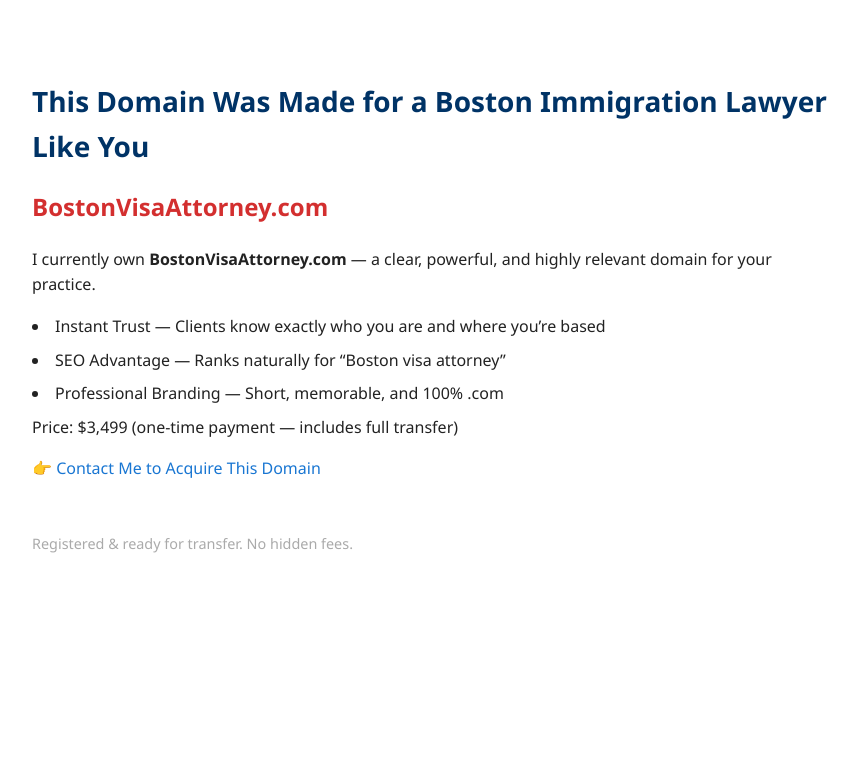
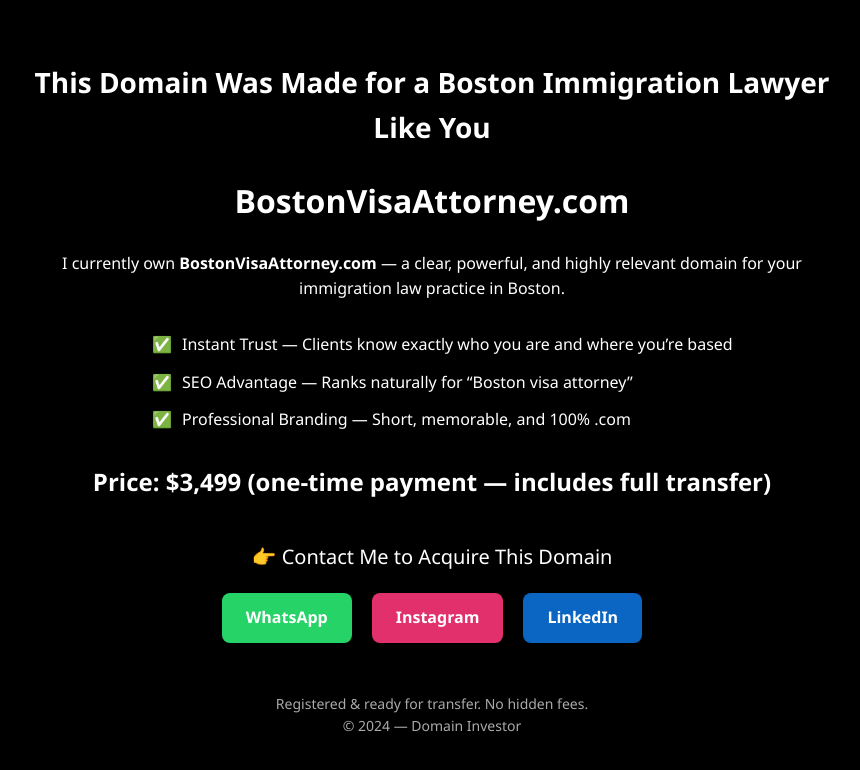
Before and after one commit to Ezzmohamedx/BostonVisaAttorney, a plain HTML site: page index.html in a window 1280 px wide. Shown: the whole page, without its empty margins (208-1068 px from the left). Drawn offline with Linux system fonts and the light colour scheme.

Commit message:
Update index.html

```diff
--- a/index.html
+++ b/index.html
@@ -1,38 +1,93 @@
 <!DOCTYPE html>
 <html lang="en">
 <head>
-  <meta charset="UTF-8">
-  <meta name="viewport" content="width=device-width, initial-scale=1.0">
-  <title>BostonVisaAttorney.com</title>
+  <meta charset="UTF-8" />
+  <meta name="viewport" content="width=device-width, initial-scale=1.0"/>
+  <title>BostonVisaAttorney.com — Premium Domain for Sale</title>
   <style>
     body {
+      margin: 0;
+      padding: 0;
+      background: #000;
+      color: #fff;
       font-family: 'Segoe UI', Tahoma, Geneva, Verdana, sans-serif;
       line-height: 1.6;
+      text-align: center;
+    }
+    .container {
       max-width: 800px;
-    margin: 40px auto;
-    padding: 20px;
-    color: #222;
+      margin: 60px auto;
+      padding: 0 20px;
     }
     h1 {
-    color: #003366;
       font-size: 28px;
-    margin-bottom: 10px;
+      margin-bottom: 20px;
+      color: #gold;
+      font-weight: 600;
     }
     .domain {
-    font-size: 24px;
+      font-size: 32px;
       font-weight: bold;
-    color: #d32f2f;
-    margin: 20px 0;
+      margin: 25px 0;
+      color: #fff;
+    }
+    .benefits {
+      text-align: left;
+      margin: 30px auto;
+      max-width: 600px;
     }
     .benefits li {
-    margin: 8px 0;
+      margin: 12px 0;
+      list-style: none;
+      position: relative;
+      padding-left: 30px;
     }
-  a {
-    color: #1976d2;
+    .benefits li:before {
+      content: "✅";
+      position: absolute;
+      left: 0;
+      color: #gold;
+      font-weight: bold;
+    }
+    .price {
+      font-size: 24px;
+      margin: 30px 0;
+      color: #gold;
+      font-weight: bold;
+    }
+    .contact-section {
+      margin-top: 40px;
+    }
+    .contact-title {
+      margin-bottom: 20px;
+      font-size: 20px;
+    }
+    .social-links {
+      display: flex;
+      justify-content: center;
+      gap: 20px;
+      flex-wrap: wrap;
+    }
+    .social-btn {
+      display: inline-block;
+      padding: 12px 24px;
+      background: #1e1e1e;
+      color: #fff;
       text-decoration: none;
+      border-radius: 8px;
+      font-weight: 600;
+      transition: background 0.3s;
     }
-  a:hover {
-    text-decoration: underline;
+    .social-btn:hover {
+      background: #333;
+    }
+    .whatsapp { background: #25D366; color: white !important; }
+    .instagram { background: #E1306C; color: white !important; }
+    .linkedin { background: #0A66C2; color: white !important; }
+    .footer {
+      margin-top: 50px;
+      font-size: 14px;
+      color: #aaa;
     }
   </style>
 </head>
@@ -42,22 +97,29 @@
 
     <div class="domain">BostonVisaAttorney.com</div>
 
-    <p>I currently own <strong>BostonVisaAttorney.com</strong> — a clear, powerful, and highly relevant domain for your practice.</p>
+    <p>I currently own <strong>BostonVisaAttorney.com</strong> — a clear, powerful, and highly relevant domain for your immigration law practice in Boston.</p>
 
-    <div class="benefits">
+    <ul class="benefits">
       <li>Instant Trust — Clients know exactly who you are and where you’re based</li>
       <li>SEO Advantage — Ranks naturally for “Boston visa attorney”</li>
       <li>Professional Branding — Short, memorable, and 100% .com</li>
-    </div>
+    </ul>
 
     <div class="price">Price: $3,499 (one-time payment — includes full transfer)</div>
 
-    <div class="contact">
-      <p>👉 <a href="mailto:Domain.barker.pro@gmail.com">Contact Me to Acquire This Domain</a></p>
+    <div class="contact-section">
+      <div class="contact-title">👉 Contact Me to Acquire This Domain</div>
+      <div class="social-links">
+        <a href="https://wa.me/message/WJDJM3NDNVALD1" target="_blank" class="social-btn whatsapp">WhatsApp</a>
+        <a href="https://www.instagram.com/ezzmohamedx/" target="_blank" class="social-btn instagram">Instagram</a>
+        <a href="https://www.linkedin.com/in/ezz-mohamed-5b1089134/" target="_blank" class="social-btn linkedin">LinkedIn</a>
+      </div>
     </div>
 
-    <p style="margin-top: 50px; font-size: 0.9em; color: #aaa;">
-      Registered & ready for transfer. No hidden fees.
-    </p>
+    <div class="footer">
+      Registered & ready for transfer. No hidden fees.<br>
+      © 2024 — Domain Investor
+    </div>
   </div>
 </body>
+</html>
```
Lines whose indentation alone changed are shown as unchanged.
